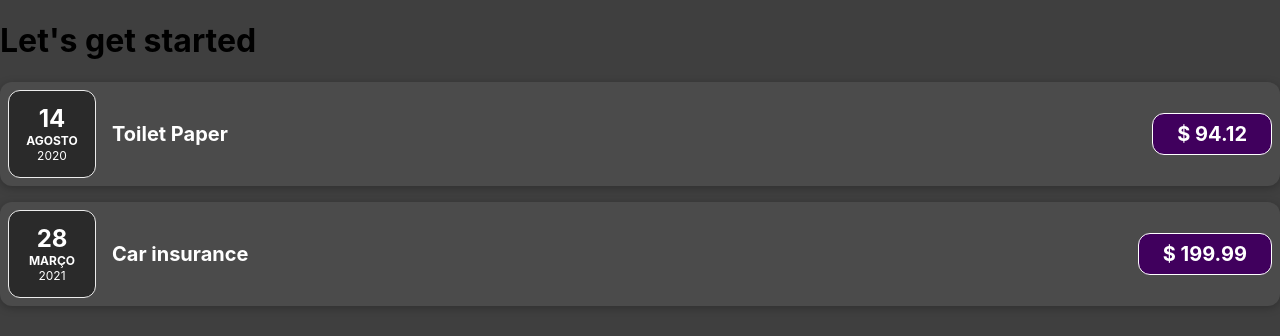
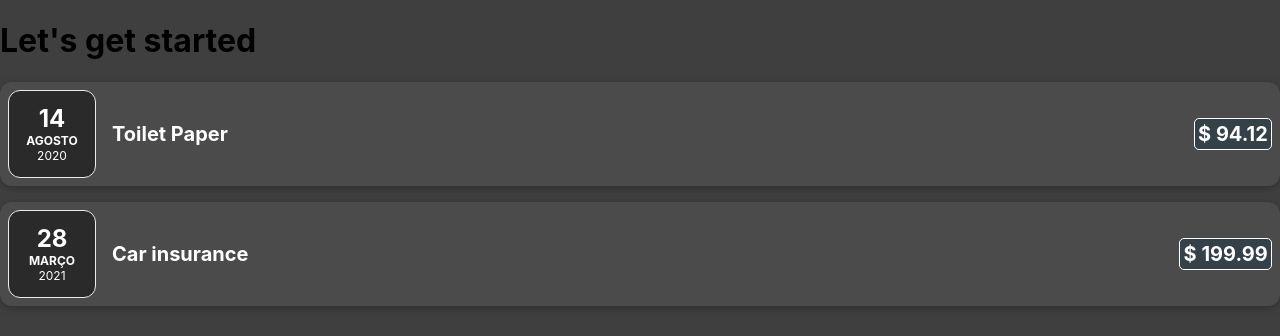
Before and after one commit to aff123456/React, a React (Create React App) app in the folder app-01-basics/: page / in a window 1280 px wide. Shown: the top 336 px of the page. Built offline with nearby package versions, Linux system fonts and the light colour scheme.

Commit message:
update styles

```diff
--- a/app-01-basics/src/components/ExpenseItem.css
+++ b/app-01-basics/src/components/ExpenseItem.css
@@ -31,10 +31,10 @@
     font-size: 1rem;
     font-weight: bold;
     color: white;
-    background-color: #40005d;
+    background-color: #344148;
     border: 1px solid white;
-    padding: 0.5rem;
-    border-radius: 12px;
+    padding: 0.2rem 0.2rem;
+    border-radius: 5px;
 }
 
 @media (min-width: 580px) {
@@ -49,6 +49,5 @@
     }
     .expense-item__price {
         font-size: 1.25rem;
-        padding: 0.5rem 1.5rem;
     }
 }
```
Also changed, not shown: app-01-basics/src/index.css (+2 -5 lines).
